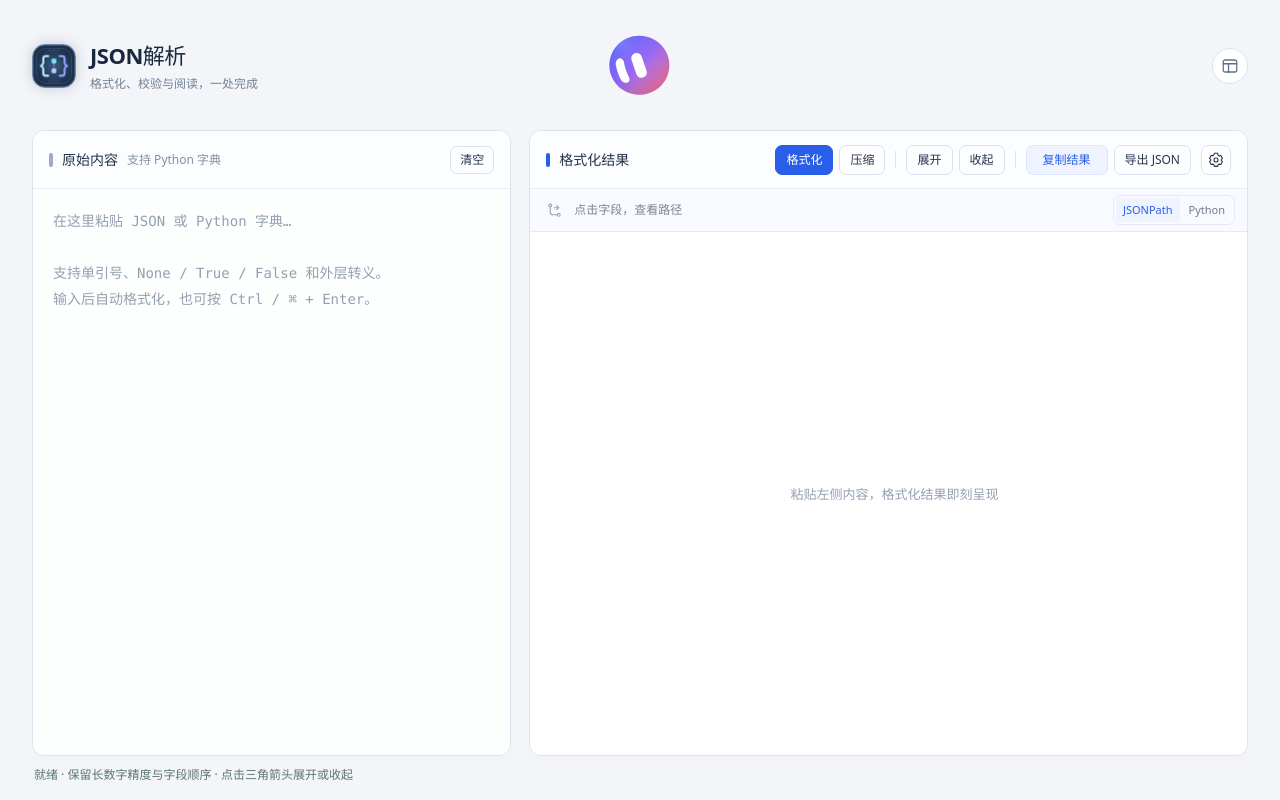
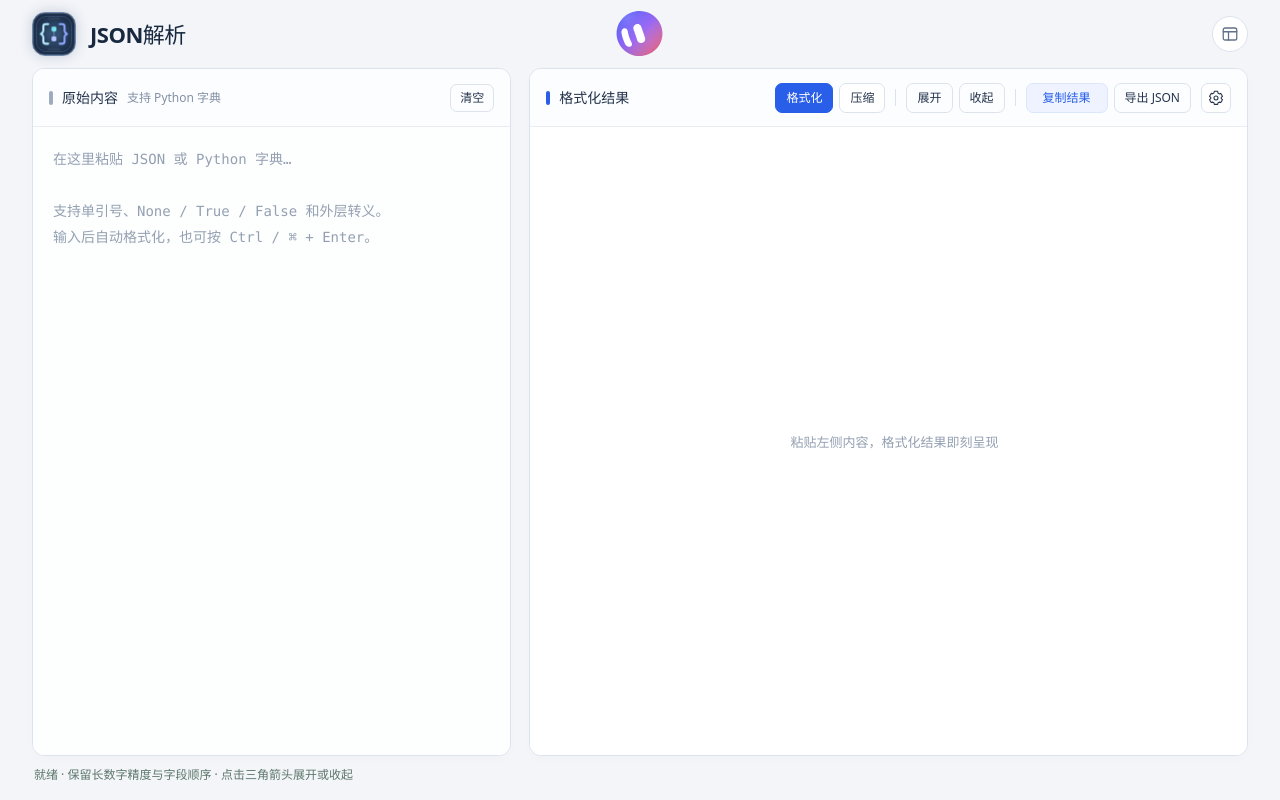
Before and after one commit to J-X-lab/json-parse, a plain HTML site: page index.html in a window 1280 px wide. Drawn offline with Linux system fonts and the light colour scheme.

Commit message:
Refactor layout styles in index.htmlCompact header and reveal JSON path only for selected fields
Adjusted padding and margins for layout consistency and improved responsiveness.

```diff
--- a/index.html
+++ b/index.html
@@ -60,12 +60,12 @@ applyThemeColors();
 *{box-sizing:border-box}
 :root{font-family:system-ui,-apple-system,"Segoe UI",sans-serif;color:#24334b;background:#f3f5f9;font-synthesis:none}
 body{margin:0;font-size:14px;line-height:1.5}
-main{width:100%;max-width:1920px;margin:auto;padding:24px 32px 12px;min-height:100vh;display:flex;flex-direction:column}
-.page-header{display:flex;align-items:center;justify-content:space-between;gap:20px;margin-bottom:22px}
+main{width:100%;max-width:1920px;margin:auto;padding:8px 32px 12px;min-height:100vh;display:flex;flex-direction:column}
+.page-header{display:flex;align-items:center;justify-content:space-between;gap:20px;margin-bottom:8px}
 .brand{display:flex;gap:14px;align-items:center}
 .logo{width:44px;height:44px;border-radius:13px;background:#295fe8;color:white;display:grid;place-items:center;font:700 21px Consolas,monospace;box-shadow:0 4px 12px #295fe820}
 h1{margin:0;font-size:22px;letter-spacing:-.5px;color:#17283f}
-.subtitle{margin:3px 0 0;color:#738096;font-size:12px}
+.subtitle{display:none}
 .local-badge{background:#e9f4ee;color:#327553;border:1px solid #d7eadd;padding:5px 11px;border-radius:20px;font-size:12px;white-space:nowrap}
 button,select{font:inherit;color:inherit;border:1px solid #dce3ed;border-radius:7px;background:white;padding:7px 12px;min-height:34px}
 button{cursor:pointer;transition:background .15s,border-color .15s}
@@ -104,7 +104,7 @@ details[open]>summary>.folded{display:none}
 #status.error{color:#b42318}
 [hidden]{display:none!important}
 @media(min-width:1500px){textarea,#viewer{font-size:15px}}
-@media(max-width:900px){main{padding:18px 16px 12px}.toolbar .settings{margin-left:0}.editors{grid-template-columns:minmax(0,1fr) minmax(0,1.2fr)}.panel-header{align-items:flex-start;flex-wrap:wrap}.panel-hint{display:none}}
+@media(max-width:900px){main{padding:8px 16px 12px}.toolbar .settings{margin-left:0}.editors{grid-template-columns:minmax(0,1fr) minmax(0,1.2fr)}.panel-header{align-items:flex-start;flex-wrap:wrap}.panel-hint{display:none}}
 @media(max-width:680px){main{padding:14px 10px}.page-header{margin-bottom:14px}.logo{width:38px;height:38px}.local-badge{display:none}.subtitle{font-size:11px}.toolbar{padding:10px}.editors{grid-template-columns:1fr}.panel-header{align-items:center}textarea,#viewer{height:42vh;min-height:260px;flex:auto}h1{font-size:20px}}
 #copy{min-width:82px}#copy,#expand,#collapse,#export{transition:transform .1s,background .15s,box-shadow .15s}
 :is(#copy,#expand,#collapse,#export):active:not(:disabled){transform:translateY(1px) scale(.96);box-shadow:inset 0 2px 4px #183b6b25}
@@ -117,7 +117,7 @@ details[open]>summary>.folded{display:none}
 #logo-tilt .logo::before{content:"";position:absolute;inset:3px;border:1px solid #b2d8ff22;border-radius:10px;pointer-events:none}#logo-tilt .logo-mark{width:90%;height:90%;transform:translateZ(9px);filter:drop-shadow(0 0 2px #07152c60)}
 @media(hover:hover) and (prefers-reduced-motion:no-preference){#logo-tilt:hover .logo{transform:translateY(-3px) rotateX(var(--rx,0deg)) rotateY(var(--ry,0deg));box-shadow:0 0 22px #376ca650,inset 0 0 0 1px #bbf2ff60;transition:transform .1s ease,box-shadow .2s ease}}
 @media(prefers-reduced-motion:reduce){#logo-tilt .logo{transform:none;transition:none}#logo-tilt .logo-mark{transform:none}}
-.page-header{position:relative;min-height:84px}
+.page-header{position:relative;min-height:52px}
 #bot-switch{position:absolute;left:50%;top:50%;transform:translate(-50%,-50%);display:grid;justify-items:center;gap:0;padding:0 12px;background:transparent;border:0;border-radius:14px;min-width:100px}
 #bot-switch:hover{background:#e8edf780}
 #bot-switch:active{background:#dfe7f5}
@@ -134,7 +134,7 @@ main{height:100dvh;min-height:0;overflow:hidden}
 .view-tabs{display:none}
 @media(max-width:680px){
   main{padding:10px}
-  .page-header{min-height:72px;margin-bottom:8px}
+  .page-header{min-height:52px;margin-bottom:8px}
   .toolbar{gap:8px;margin-bottom:10px;padding:8px}
   .toolbar .settings{gap:10px}
   .view-tabs{display:flex;flex-shrink:0;gap:4px;padding:4px;background:#e7ecf5;border-radius:9px;margin-bottom:10px}
@@ -495,7 +495,8 @@ main{height:100dvh;min-height:0;overflow:hidden}
 @media(min-width:681px) and (max-width:1130px){.panel-header{min-height:94px;align-items:flex-start;padding-top:12px}.result-panel>.panel-header{flex-wrap:wrap;gap:8px}.result-tools{width:100%;justify-content:flex-start;gap:7px}.result-tools button{padding:4px 7px}}
 @media(max-width:680px){.panel-header{min-height:52px;padding:9px 10px;gap:8px}.format-group{gap:5px}.format-group button{padding:4px 7px}.result-panel>.panel-header{flex-wrap:wrap;gap:10px}.result-panel>.panel-header>.panel-title{flex-basis:100%}.result-tools{width:100%;justify-content:flex-start;gap:8px}.result-tools button{padding:5px 9px}.result-tools .share-group{margin-left:auto}.result-tools>.action-divider{display:none}#more-actions-toggle{display:grid}}
 .path-inspector{display:flex;align-items:center;flex-shrink:0;min-width:0;background:color-mix(in srgb,var(--menu-accent) 3%,transparent);border-bottom:1px solid color-mix(in srgb,var(--menu-border) 65%,transparent)}
-#result-panel #path-copy{display:flex;align-items:center;flex:1;gap:11px;min-width:0;min-height:42px;padding:8px 16px;border:0;border-radius:0;background:transparent;color:var(--menu-ink);box-shadow:none;text-align:left;transition:background .18s ease}
+.path-inspector:has(#path-copy:disabled){display:none}
+#result-panel #path-copy{display:flex;align-items:center;flex:1;gap:11px;min-width:0;min-height:34px;padding:5px 16px;border:0;border-radius:0;background:transparent;color:var(--menu-ink);box-shadow:none;text-align:left;transition:background .18s ease}
 #result-panel #path-copy:hover:not(:disabled){background:color-mix(in srgb,var(--menu-accent) 8%,transparent)}
 #result-panel #path-copy:disabled{cursor:default;opacity:1;background:transparent}
 #path-copy .path-route{width:17px;height:17px;flex-shrink:0;fill:none;stroke:var(--menu-accent);stroke-width:1.5;stroke-linecap:round;stroke-linejoin:round}
@@ -531,7 +532,7 @@ main{height:100dvh;min-height:0;overflow:hidden}
 
 
 <button id="bot-switch" type="button" title="点击随机换装 · 眼睛跟随鼠标" aria-label="当前表情：待机，点击切换表情">
-  <morph-bot id="header-bot" state="idle" shape="blob" size="68" material="gradient" gradient-preset="electric-dusk" color="#24334b" eye-color="#ffffff" follow-pointer decorative></morph-bot>
+  <morph-bot id="header-bot" state="idle" shape="blob" size="52" material="gradient" gradient-preset="electric-dusk" color="#24334b" eye-color="#ffffff" follow-pointer decorative></morph-bot>
   <span id="bot-caption" aria-live="polite" style="position:absolute;width:1px;height:1px;padding:0;margin:-1px;overflow:hidden;clip-path:inset(50%);white-space:nowrap">待机 · 点击换表情</span>
 </button>
 <details class="theme-settings" id="theme-settings">
```
